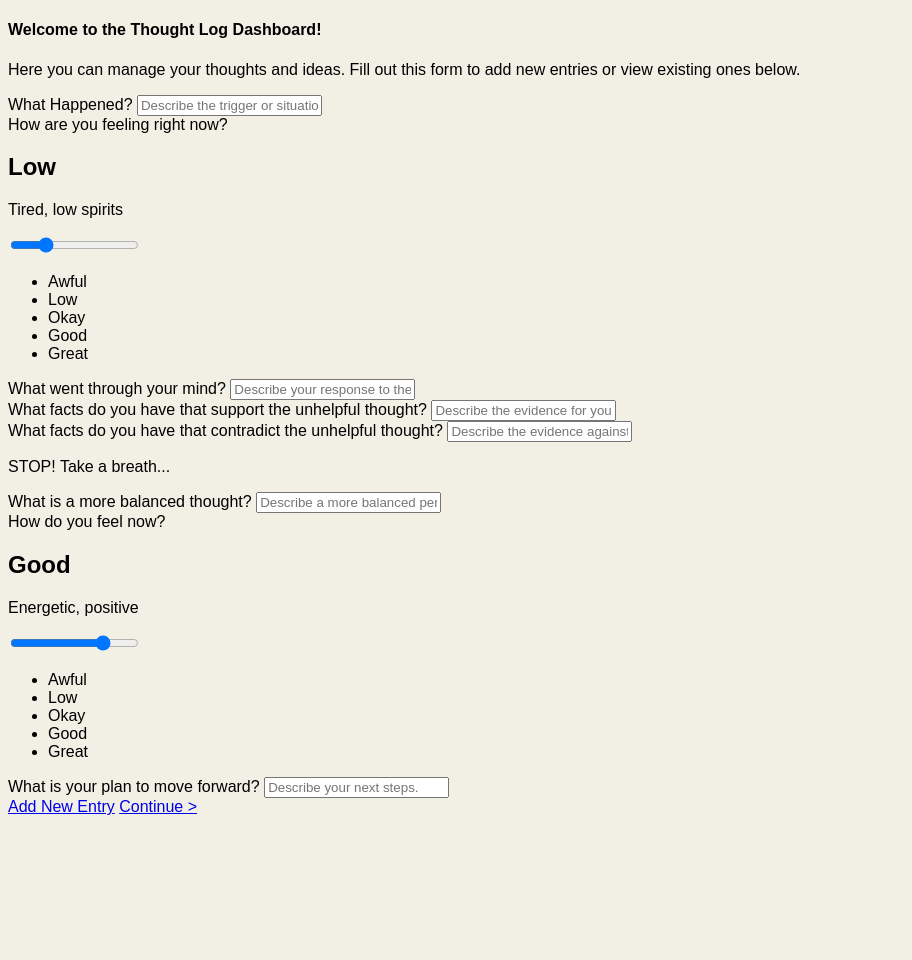
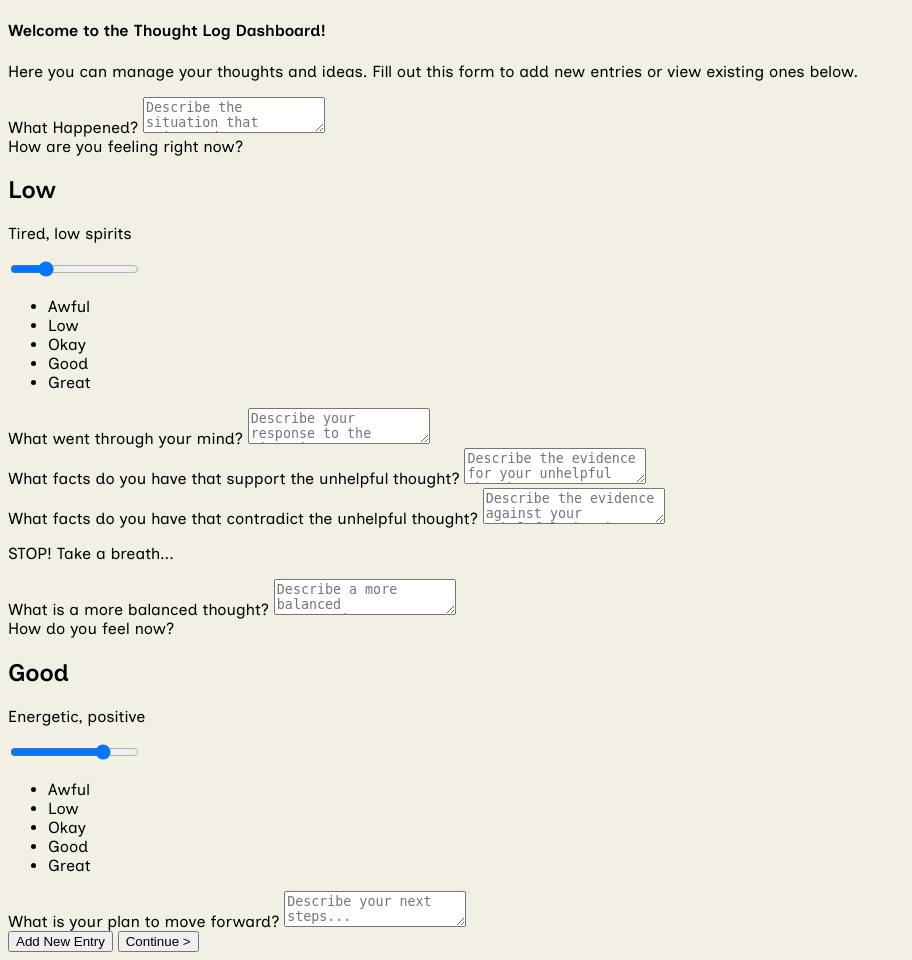
Before and after one commit to JudyAlazemi/ThoughtLog, a PHP site: page /dashboard.php in a window 1280 px wide. Shown: the part 94-1054 px from the top of the page, without its empty margins (0-912 px from the left). Before the commit the page ends 909 px from the top, so only its background shows below. Run offline with PHP 8.4, Linux system fonts and the light colour scheme.

Commit message:
updated font and favicon

```diff
--- a/assets/style.css
+++ b/assets/style.css
@@ -1,12 +1,25 @@
-:root {
-    Background-color: #f2EFE5;
-    font-family: 'Inclusive Sans', sans-serif;
+@font-face {
+    font-family: 'Inclusive Sans';
+    src: url('fonts/InclusiveSans-Regular.ttf');
+    font-weight: 400;
+}
+
+
+@font-face {
+    font-family: 'Inclusive Sans';
+    src: url('fonts/InclusiveSans-SemiBold.ttf');
+    font-weight: 700;
+}
+
+body {
+   font-family: 'Inclusive Sans', sans-serif;
+   background-color: #f2efe5;
 }
 
 .navbar {
     list-style-type: none;
     display: flex;
-    align-items: flex-start;
+    align-items: center;
     justify-content: space-between;
     margin: 0;
     padding: 1rem 2rem;
@@ -18,5 +31,4 @@
 
 #menu {
     height: 50px;
-    float: right;
 }
--- a/dashboard.php
+++ b/dashboard.php
@@ -4,6 +4,7 @@
     <meta charset="UTF-8">
     <meta name="viewport" content="width=device-width, initial-scale=1.0">
     <title>Dashboard</title>
+    <link rel="icon" type="image/png" href="assets/images/favicon.png">
     <link rel="stylesheet" href="assets/style.css">
 </head>
 <body>
@@ -15,8 +16,8 @@
             </ul>
         </nav>
 </header>
-
-<class="container">
+<form method="post" action="dashboard.php">
+<div class="container">
     <div class="form">
 
 
@@ -26,8 +27,8 @@
         </div>
 
         <div class="q1">
-            <label for="question1">What Happened?</label>
-            <input type="text" id="question1" name="question1" placeholder="Describe the trigger or situation that occurred.">
+            <label for="situation">What Happened?</label>
+            <textarea id="situation" name="situation" placeholder="Describe the situation that triggered your thoughts..."></textarea>
         </div>
 
         <div class="q2">
@@ -46,18 +47,18 @@
         </div>
 
          <div class="q3">
-            <label for="question3">What went through your mind?</label>
-            <input type="text" id="question3" name="question3" placeholder="Describe your response to the situation.">
+            <label for="thought">What went through your mind?</label>
+            <textarea id="thought" name="thought" placeholder="Describe your response to the situation..."></textarea>
         </div>
 
         <div class="q4">
-            <label for="question4">What facts do you have that support the unhelpful thought?</label>
-            <input type="text" id="question4" name="question4" placeholder="Describe the evidence for your unhelpful thought.">
+            <label for="facts_for">What facts do you have that support the unhelpful thought?</label>
+            <textarea id="facts_for" name="facts_for" placeholder="Describe the evidence for your unhelpful thought..."></textarea>
         </div>
 
         <div class="q5">
-            <label for="question5">What facts do you have that contradict the unhelpful thought?</label>
-            <input type="text" id="question5" name="question5" placeholder="Describe the evidence against your unhelpful thought.">
+            <label for="facts_against">What facts do you have that contradict the unhelpful thought?</label>
+            <textarea id="facts_against" name="facts_against" placeholder="Describe the evidence against your unhelpful thought..."></textarea>
         </div>
 
         <div class="form-comment">
@@ -65,8 +66,8 @@
         </div>
 
         <div class="q6">
-            <label for="question6">What is a more balanced thought?</label>
-            <input type="text" id="question6" name="question6" placeholder="Describe a more balanced perspective.">
+            <label for="bigger_picture">What is a more balanced thought?</label>
+            <textarea id="bigger_picture" name="bigger_picture" placeholder="Describe a more balanced perspective..."></textarea>
         </div>
 
         <div class="q7">
@@ -82,15 +83,19 @@
                 <li>Good</li>
                 <li>Great</li>
             </ul>
+        </div>
 
             <div class="q8">
-                <label for="question8">What is your plan to move forward?</label>
-                <input type="text" id="question8" name="question8" placeholder="Describe your next steps.">
+                <label for="alternative_action">What is your plan to move forward?</label>
+                <textarea id="alternative_action" name="alternative_action" placeholder="Describe your next steps..."></textarea>
             </div>
 
-        <a href="new_entry.php" class="btn">Add New Entry</a>
-        <a href="view_entries.php" class="btn">Continue ></a>
+        <button type="submit" name="action" value="draft" class="btn">Add New Entry</button>
+        <button type="submit" name="action" value="continue" class="btn">Continue ></button>
+
     </div>
-   <script src="assets/script.js"> defer</script>
+</form>
+
+   <script src="assets/script.js"> defer></script>
 </body>
 </html>
```
Also changed, not shown: assets/fonts/InclusiveSans-Regular.ttf (added), assets/fonts/InclusiveSans-SemiBold.ttf (added).
